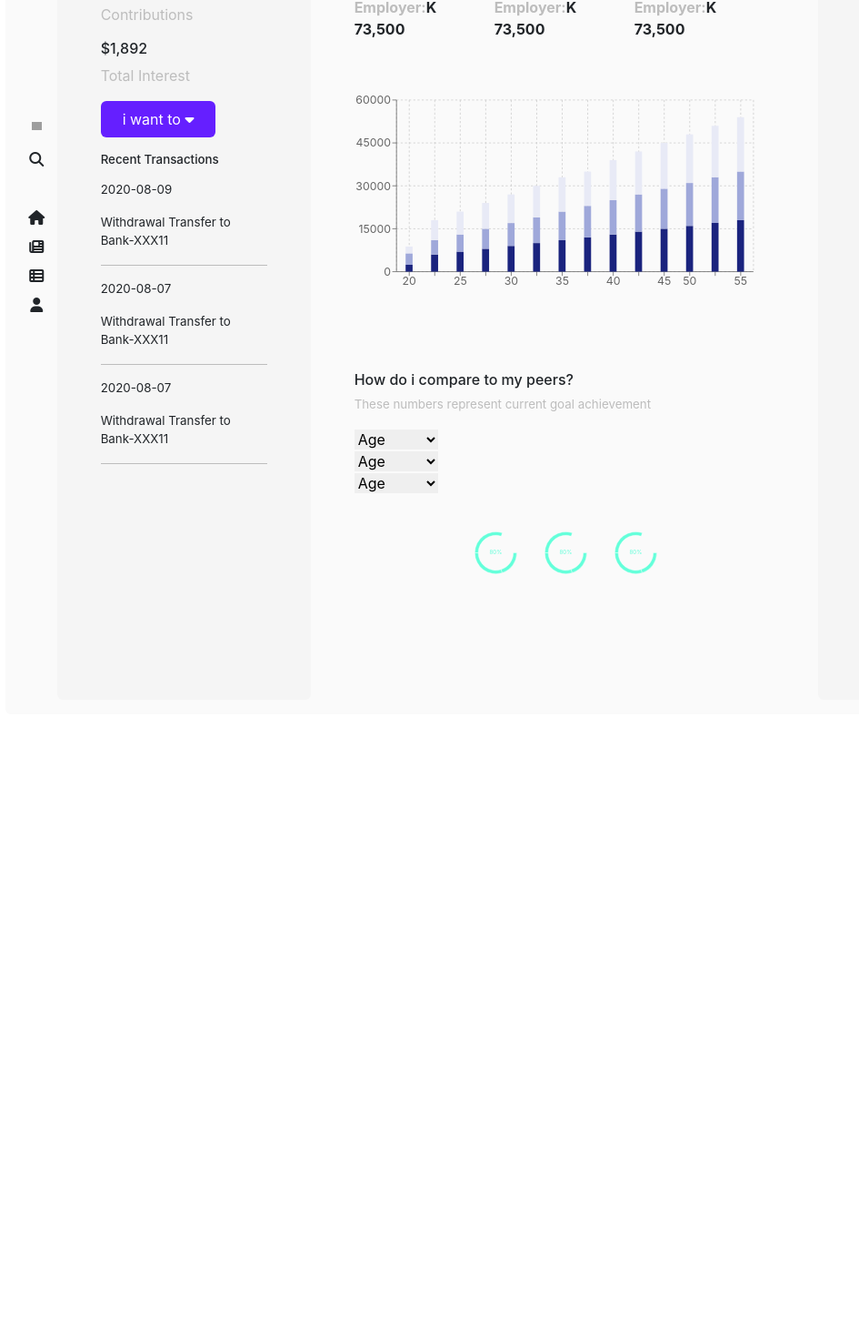
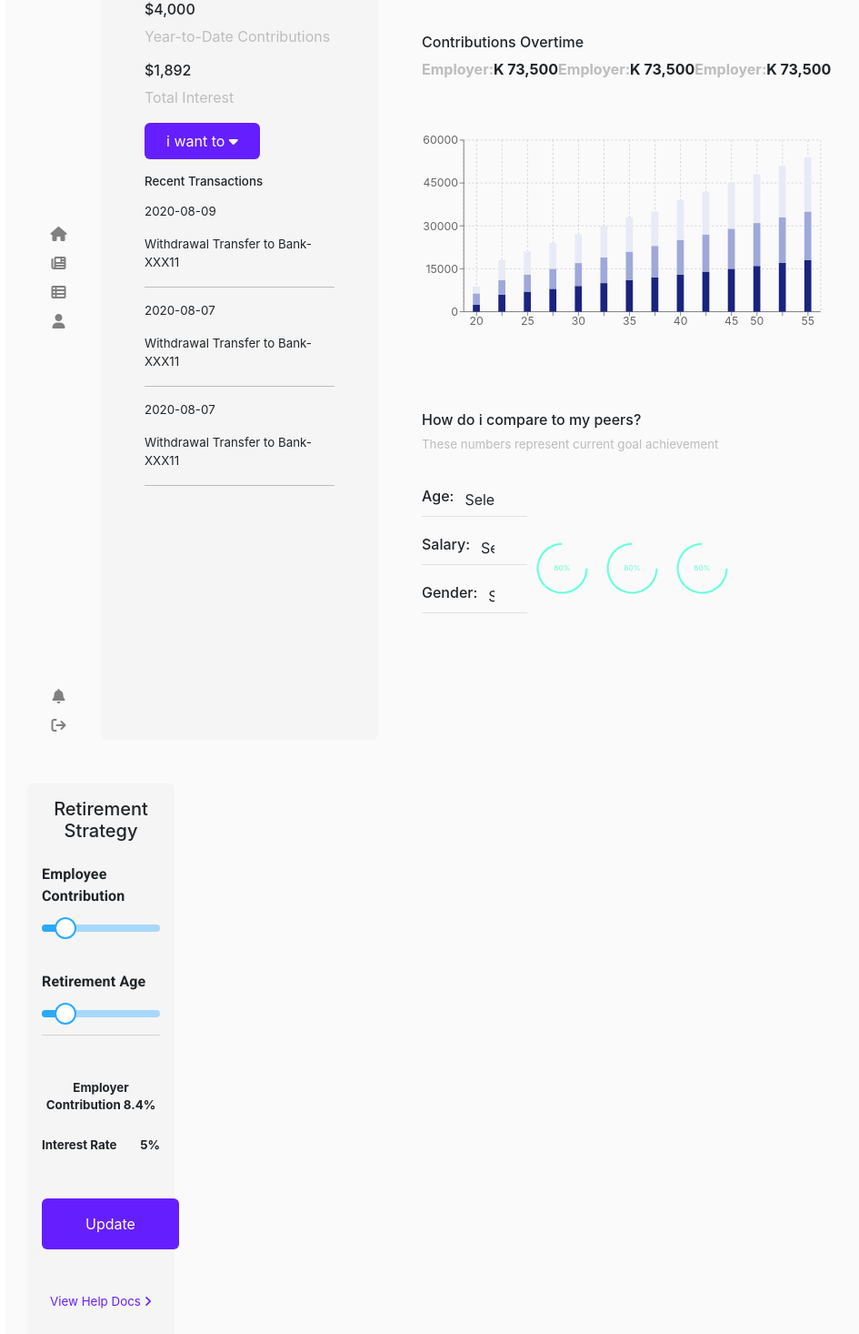
Before and after one commit to Heezol06/Dashboard, a React (Create React App) app: page / in a window 1280 px wide. Shown: the part 364-1830 px from the top of the page at 91% size, without its empty margins (64-1009 px from the left). Before the commit the page ends 1149 px from the top, so only its background shows below. Built offline with nearby package versions, Linux system fonts and the light colour scheme; grey boxes are pictures that could not be loaded.

Commit message:
push kortachi

```diff
--- a/package.json
+++ b/package.json
@@ -6,6 +6,7 @@
     "@emotion/react": "^11.9.0",
     "@emotion/styled": "^11.8.1",
     "@mui/material": "^5.8.3",
+    "@mui/styled-engine-sc": "^5.8.0",
     "@testing-library/jest-dom": "^5.16.4",
     "@testing-library/react": "^13.3.0",
     "@testing-library/user-event": "^13.5.0",
@@ -16,6 +17,7 @@
     "react-scripts": "5.0.1",
     "react-slider": "^2.0.1",
     "recharts": "^2.1.10",
+    "styled-components": "^5.3.5",
     "web-vitals": "^2.1.4"
   },
   "scripts": {
--- a/public/index.html
+++ b/public/index.html
@@ -25,6 +25,9 @@
       work correctly both with client-side routing and a non-root public URL.
       Learn how to configure a non-root public URL by running `npm run build`.
     -->
+  <!-- mui  -->
+  <link rel="stylesheet" href="https://fonts.googleapis.com/css?family=Roboto:300,400,500,700&display=swap" />
+
   <title>React App</title>
 </head>
 
--- a/src/App.css
+++ b/src/App.css
@@ -40,6 +40,10 @@
   font-size: smaller;
 }
 
+.input-style:active {
+  border: 0px solid white;
+}
+
 @keyframes App-logo-spin {
   from {
     transform: rotate(0deg);
--- a/src/component/CircleChart.js
+++ b/src/component/CircleChart.js
@@ -6,7 +6,6 @@ const data = [
     { name: "80%", value: 200 },
     { name: "95%", value: 300 },
     { name: "59%", value: 300 },
-    { name: "Group D", value: 200 }
 ];
 
 const renderActiveShape = (props) => {
@@ -18,8 +17,6 @@ const renderActiveShape = (props) => {
         outerRadius,
         fill,
         payload,
-        percent,
-        value
     } = props;
     const sin = Math.sin(-RADIAN * midAngle);
     const cos = Math.cos(-RADIAN * midAngle);
@@ -50,15 +47,15 @@ export default function CircleChart() {
     );
 
     return (
-        <PieChart width={200} height={250}>
+        <PieChart width={150} height={250}>
             <Pie
                 activeIndex={activeIndex}
                 activeShape={renderActiveShape}
                 data={data}
-                cx={100}
-                cy={150}
+                cx={70}
+                cy={90}
                 innerRadius={50}
-                outerRadius={60}
+                outerRadius={55}
                 fill="#64FFDA"
                 dataKey="value"
                 onMouseEnter={onPieEnter}
--- /dev/null
+++ b/src/component/Dashboard.css
@@ -0,0 +1,41 @@
+.for-sm-nav {
+    display: none;
+}
+
+@media only screen and (max-width: 768px) {
+    .dashboard-sm {
+        display: block;
+        flex-direction: column;
+    }
+
+    .navbar-sm {
+        display: none !important;
+    }
+
+    .for-sm-nav {
+        display: block;
+        position: fixed;
+        bottom: 0;
+        left: 0;
+
+
+    }
+
+    .show-in-bottom {
+        display: flex !important;
+
+    }
+
+    .profile-sm {
+        width: 500px;
+        background-color: #F5F5F5;
+    }
+
+    .chart-sm {
+        width: 100%;
+    }
+
+    .bar-chart-sm {
+        width: 300px !important;
+    }
+}
--- a/src/component/Dashboard.js
+++ b/src/component/Dashboard.js
@@ -1,6 +1,7 @@
 import React from 'react';
 import { Col, Row } from 'react-bootstrap';
 import "../App.css";
+import './Dashboard.css'
 import {
     BarChart,
     Bar,
@@ -11,6 +12,11 @@ import {
     // Legend
 } from "recharts";
 import CircleChart from './CircleChart';
+import { styled } from '@mui/material/styles';
+import Typography from '@mui/material/Typography';
+import Box from '@mui/material/Box';
+import Slider from '@mui/material/Slider';
+
 
 // charts file
 const data = [
@@ -100,23 +106,92 @@ const data = [
     },
 ];
 
+// slider
+const PrettoSlider = styled(Slider)({
+    color: '#2ba9ff',
+    height: 8,
+    '& .MuiSlider-track': {
+        border: 'none',
+    },
+    '& .MuiSlider-thumb': {
+        height: 24,
+        width: 24,
+        backgroundColor: '#fff',
+        border: '2px solid currentColor',
+        '&:focus, &:hover, &.Mui-active, &.Mui-focusVisible': {
+            boxShadow: 'inherit',
+        },
+        '&:before': {
+            display: 'none',
+        },
+    },
+    '& .MuiSlider-valueLabel': {
+        lineHeight: 1.2,
+        fontSize: 12,
+        background: 'unset',
+        padding: 0,
+        width: 32,
+        height: 32,
+        borderRadius: '50% 50% 50% 0',
+        backgroundColor: '#2ba9ff',
+        transformOrigin: 'bottom left',
+        transform: 'translate(50%, -100%) rotate(-45deg) scale(0)',
+        '&:before': { display: 'none' },
+        '&.MuiSlider-valueLabelOpen': {
+            transform: 'translate(50%, -100%) rotate(-45deg) scale(1)',
+        },
+        '& > *': {
+            transform: 'rotate(45deg)',
+        },
+    },
+});
+
+// textarea
+
+
+
+
 const Dashboard = () => {
+
     return (
-        <div className=''>
-            <Row className='py-3 d-flex  container mx-auto rounded' style={{ backgroundColor: "#FAFAFA", }}>
+        <div className='my-5 d-sm-inline-flex flex-md-column '>
+            {/* dashboard navigation for mobile  */}
+            <div className='for-sm-nav'>
+                <div className='show-in-bottom'>
+                    <Col xs={1} className='d-flex justify-content-between p-0 align-items-end'>
+                        <i class="fa-solid fa-magnifying-glass"></i>
+
+                        <i class="fa-solid fa-house"></i>
+                        <i class="fa-solid fa-newspaper"></i>
+                        <i class="fa-solid fa-table-list"></i>
+                        <i class="fa-solid fa-user"></i>
+
+                        <i class="fa-solid fa-arrow-right-from-bracket"></i>
+                    </Col>
+                </div>
+            </div>
+            <Row className='py-3 d-flex  container mx-auto rounded dashboard-sm' style={{ backgroundColor: "#FAFAFA", }}>
                 {/* dashboard navigation  */}
-                <Col xs={1} className='d-flex flex-column justify-content-center p-0' style={{ width: "4%" }}>
+                <Col xs={1} className='d-flex flex-column justify-content-between p-0 navbar-sm' style={{ color: "gray" }}>
+                    <div className='d-flex flex-column'>
                         <img src="https://i.ibb.co/X8WyXqG/wings.png" className='w-25 mx-auto mb-4' alt="" />
                         <i class="fa-solid fa-magnifying-glass mb-5"></i>
+                    </div>
+                    <div className='d-flex flex-column'>
                         <i class="fa-solid fa-house mb-3"></i>
                         <i class="fa-solid fa-newspaper mb-3"></i>
                         <i class="fa-solid fa-table-list mb-3"></i>
                         <i class="fa-solid fa-user"></i>
+                    </div>
+                    <div className='d-flex flex-column'>
+                        <i class="fa-solid fa-bell my-2"></i>
+                        <i class="fa-solid fa-arrow-right-from-bracket my-2"></i>
+                    </div>
                 </Col>
                 {/* dashboard profile */}
-                <Col xs={2} className='p-5 rounded' style={{ backgroundColor: "#F5F5F5", width: "25%" }}>
-                    <div className='d-flex mt-3'>
-                        <div className=''>
+                <Col xs={2} className='p-5 rounded ' style={{ backgroundColor: "#F5F5F5", width: "305px" }}>
+                    <div className='d-flex mt-3 profile-sm' style={{ width: "100%" }}>
+                        <div className='profile-name-pic'>
                             <img src="https://i.ibb.co/BKPjRLp/photo-1552374196-c4e7ffc6e126.png" className=' rounded-circle ' style={{ width: "60px" }} alt="" />
                         </div>
                         <div>
@@ -155,7 +230,7 @@ const Dashboard = () => {
                 </Col>
 
                 {/* chart's */}
-                <Col xs={6} className="text-start p-5">
+                <Col xs={6} className="text-start p-5 chart-sm">
                     {/* headding  */}
                     <div>
                         <h1 className='color-Deep-Purple small-text'>Retirement Income</h1>
@@ -167,6 +242,7 @@ const Dashboard = () => {
                             <h5>$300,000</h5>
                             <p className='small-text color-gray'>My Goal</p>
                         </Col>
+                        <div className='d-lg-flex '>
                             <Col xs={4} style={{ borderBottom: "1px solid #651FFF" }} className="mx-4">
                                 <h5>59%</h5>
                                 <p className='small-text color-gray'>Goal Achieved</p>
@@ -176,21 +252,22 @@ const Dashboard = () => {
                                 <p className='small-text color-gray'>Est. Monthly Income</p>
                             </Col>
                         </div>
+                    </div>
                     {/* Contributions overtime chart */}
                     <div className='my-5 d-flex flex-column'>
                         <h6>Contributions Overtime</h6>
-                        <div className='d-flex'>
-                            <p className='fw-bold me-4'>
+                        <div className='d-flex w-100'>
+                            <p className='fw-bold'>
                                 <div style={{ background: "#1A237E", width: "2px" }}></div>
                                 <span className='color-gray'>Employer:</span>
                                 K 73,500
                             </p>
-                            <p className='fw-bold me-4'>
+                            <p className='fw-bold'>
                                 <div style={{ background: "#1A237E", width: "2px" }}></div>
                                 <span className='color-gray'>Employer:</span>
                                 K 73,500
                             </p>
-                            <p className='fw-bold me-4'>
+                            <p className='fw-bold'>
                                 <div style={{ background: "#1A237E", width: "2px" }}></div>
                                 <span className='color-gray'>Employer:</span>
                                 K 73,500
@@ -198,6 +275,7 @@ const Dashboard = () => {
                         </div>
                         <div className='d-flex justify-content-start'>
                             <BarChart
+                                className=''
                                 width={600}
                                 height={300}
                                 data={data}
@@ -226,28 +304,31 @@ const Dashboard = () => {
                     </div>
                     <div className='d-flex'>
                         <div className='col-lg-3'>
-                            <div class="col-md-4">
-                                <select style={{ border: 0, }}>
-                                    <option >Age</option>
-                                    <option>Under 30</option>
-                                    <option>Under 40</option>
-                                    <option>Under 50</option>
+                            <div class="d-flex align-items-center my-3 border-bottom">
+                                <h6>Age:</h6>
+                                <select class="form-select " aria-label="Default select example" style={{ boxShadow: "0px, 0px, 0px, 0px black", border: "none", background: "transparent" }}>
+                                    <option selected>Select Age</option>
+                                    <option value="1">Under 30</option>
+                                    <option value="2">Under 40</option>
+                                    <option value="3">Under 50</option>
                                 </select>
                             </div>
-                            <div class="col-md-4">
-                                <select style={{ border: 0, }}>
-                                    <option >Age</option>
-                                    <option>Under 30</option>
-                                    <option>Under 40</option>
-                                    <option>Under 50</option>
+                            <div class="d-flex align-items-center my-3 border-bottom">
+                                <h6>Salary:</h6>
+                                <select class="form-select" aria-label="Default select example" style={{ boxShadow: "0px, 0px, 0px, 0px black", border: "none", background: "transparent" }}>
+                                    <option selected>Select Salary</option>
+                                    <option value="1">20k - 30k</option>
+                                    <option value="2">30k - 40k</option>
+                                    <option value="3">40k - 50k</option>
                                 </select>
                             </div>
-                            <div class="col-md-4">
-                                <select style={{ border: 0, }}>
-                                    <option >Age</option>
-                                    <option>Under 30</option>
-                                    <option>Under 40</option>
-                                    <option>Under 50</option>
+                            <div class="d-flex align-items-center border-bottom">
+                                <h6>Gender:</h6>
+                                <select class="form-select" aria-label="Default select example" style={{ boxShadow: "0px, 0px, 0px, 0px black", border: "none", background: "transparent" }}>
+                                    <option selected>Select Gender</option>
+                                    <option value="1">One</option>
+                                    <option value="2">Two</option>
+                                    <option value="3">Three</option>
                                 </select>
                             </div>
                         </div>
@@ -262,14 +343,34 @@ const Dashboard = () => {
 
 
 
-                <Col xs={2} className='mt-5 rounded p-3' style={{ backgroundColor: "#F5F5F5", }}>
+                <Col xs={2} className=""  >
+                    <div className='mt-5 rounded p-3' style={{ borderBottom: "1 px solid ", backgroundColor: "#F5F5F5", }}>
                         <h5>Retirement Strategy</h5>
-                    {/* <ReactSlider
-                        className="horizontal-slider"
-                        thumbClassName="example-thumb"
-                        trackClassName="example-track"
-                        renderTrack={(props, state) => <div {...props} />}//custom track
-                    /> */}
+                        <Box sx={{ m: 3 }} />
+                        <Typography gutterBottom className='text-start fw-bolder'>Employee Contribution</Typography>
+                        <PrettoSlider
+                            valueLabelDisplay="auto"
+                            aria-label="pretto slider"
+                            defaultValue={20}
+                        />
+                        <Box sx={{ m: 3 }} />
+                        <Typography gutterBottom className='text-start fw-bolder'>Retirement Age</Typography>
+                        <PrettoSlider
+                            valueLabelDisplay="auto"
+                            aria-label="pretto slider"
+                            defaultValue={20}
+                        />
+                        <div className='' style={{ borderBottom: "1px solid lightGray" }}></div>
+                        <div className='small-text fw-bold  d-flex justify-content-between mt-5 mb-4'>Employer Contribution 8.4%</div>
+                        <div className='small-text fw-bold  d-flex justify-content-between mb-5'><span>Interest Rate</span> <span>5%</span></div>
+                        <button className='text-white py-3 px-5 rounded' style={{ border: 0, backgroundColor: "#651FFF" }}>Update</button>
+                        <p className='color-Deep-Purple small-text mt-5'>View Help Docs <i class="fa-solid fa-angle-right"></i></p>
+                    </div>
+                    <div className='mt-5 text-start p-3' style={{ borderLeft: "1px solid #651FFF" }}>
+                        <h6 className='fw-normal'>Are you considering a <span className='fw-bold'>Housing advance?</span></h6>
+                        <p className='color-gray small-text my-1'>Limited time reduced interest</p>
+                        <p className='color-Deep-Purple small-text'>View Help Docs <i class="fa-solid fa-angle-right"></i></p>
+                    </div>
                 </Col>
             </Row>
         </div>
```
Also changed, not shown: src/component/Slide.js (added, +67 -0 lines), 1 other file (tests, documents, lock files or other folders). Lines whose indentation alone changed are shown as unchanged.
